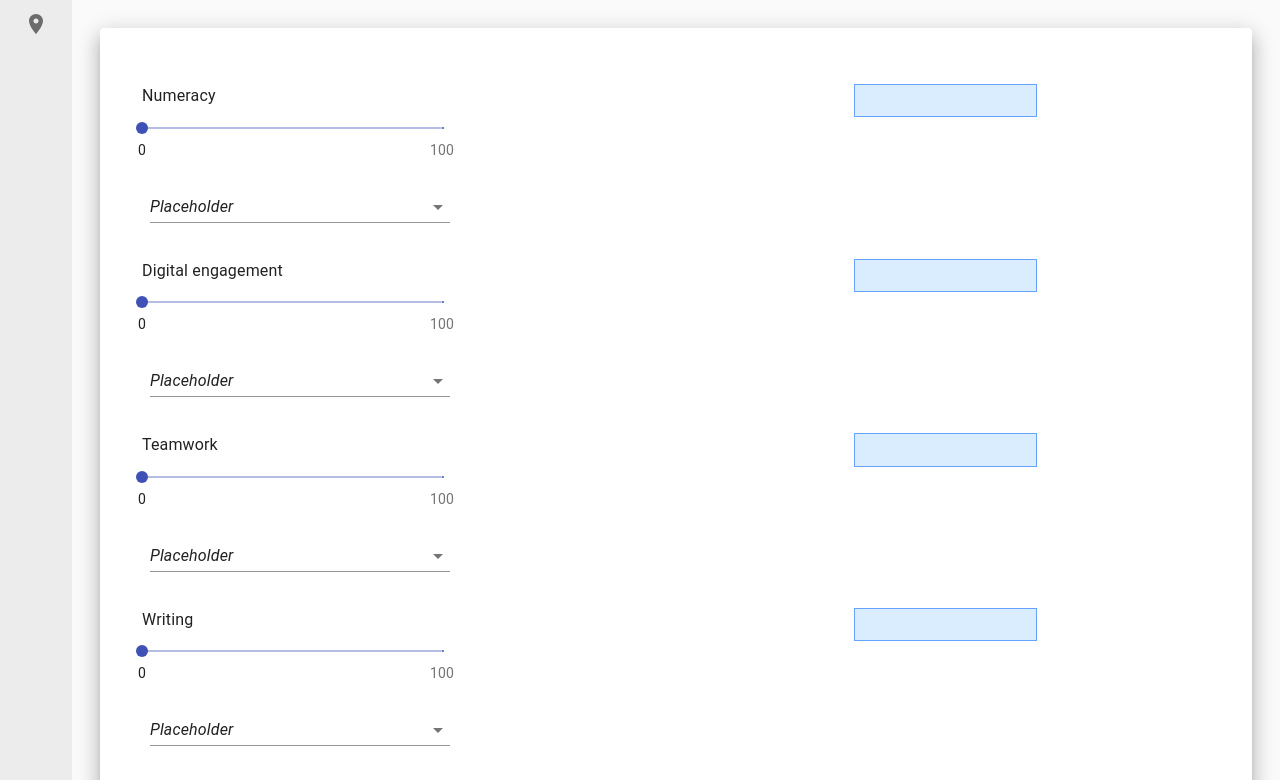
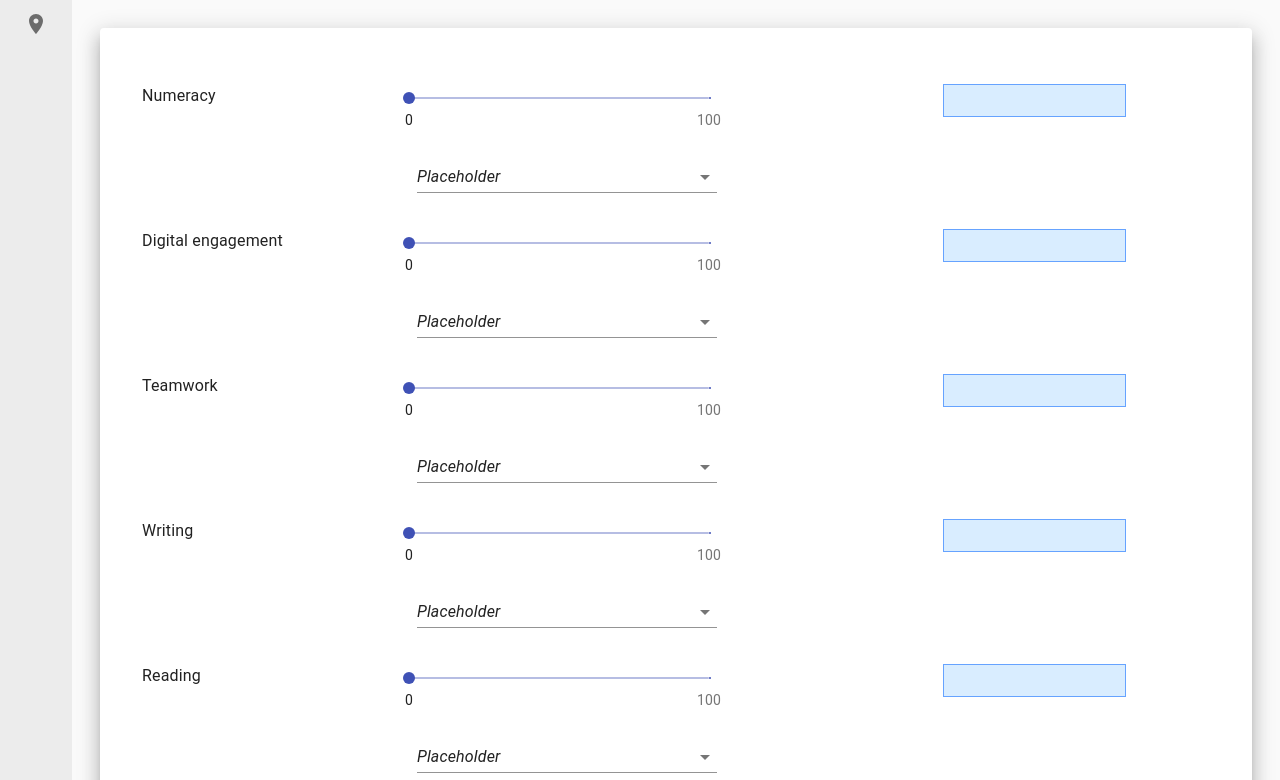
Before and after one commit to tranquanghuy0801/govhack, a React (Create React App) app: page /form in a window 1280 px wide. Shown: the top 780 px of the page. Built offline with nearby package versions, Linux system fonts and the light colour scheme.

Commit message:
Modify Form layout.

```diff
--- a/src/components/Form/index.tsx
+++ b/src/components/Form/index.tsx
@@ -1,5 +1,5 @@
 import React from "react";
-import { Grid, makeStyles, Paper, Button } from "@material-ui/core";
+import { Grid, makeStyles, Paper, Button, Typography } from "@material-ui/core";
 import SkillSlider from "../Slider";
 import DropDown from "../Dropdown";
 
@@ -40,11 +40,16 @@ const FormField: React.FC<FormFieldProps> = ({
   return (
     <div className={className.div}>
       <Grid container>
-        <Grid item md={8}>
-          <SkillSlider sliderLable={fieldName} />
+        <Grid item md={3}>
+          <Typography id="discrete-slider-always" gutterBottom>
+            {fieldName}
+          </Typography>
+        </Grid>
+        <Grid item md={6}>
+          <SkillSlider />
           <DropDown handleChange={handleChange} value={fieldValue} />
         </Grid>
-        <Grid item md={4}>
+        <Grid item md={3}>
           <input className={className.input} value={fieldValue} disabled />
         </Grid>
       </Grid>
--- a/src/components/Slider/index.tsx
+++ b/src/components/Slider/index.tsx
@@ -1,5 +1,4 @@
 import { makeStyles } from "@material-ui/core/styles";
-import Typography from "@material-ui/core/Typography";
 import Slider from "@material-ui/core/Slider";
 
 const useStyles = makeStyles((theme) => ({
@@ -26,18 +25,13 @@ function valuetext(value: number) {
   return `${value}`;
 }
 
-type SliderProps = {
-  sliderLable: string;
-};
+type SliderProps = {};
 
-const SkillSlider: React.FC<SliderProps> = ({ sliderLable }) => {
+const SkillSlider: React.FC<SliderProps> = () => {
   const classes = useStyles();
 
   return (
     <div className={classes.root}>
-      <Typography id="discrete-slider-always" gutterBottom>
-        {sliderLable}
-      </Typography>
       <Slider
         defaultValue={0}
         getAriaValueText={valuetext}
```
